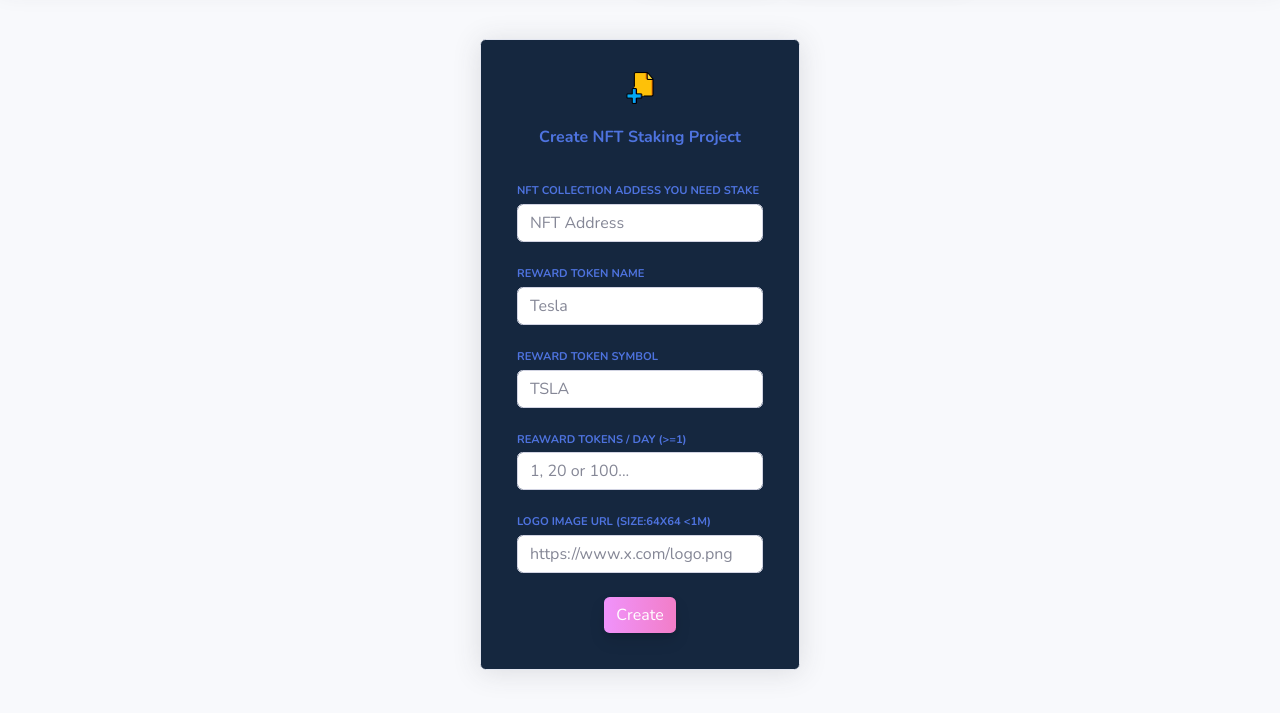
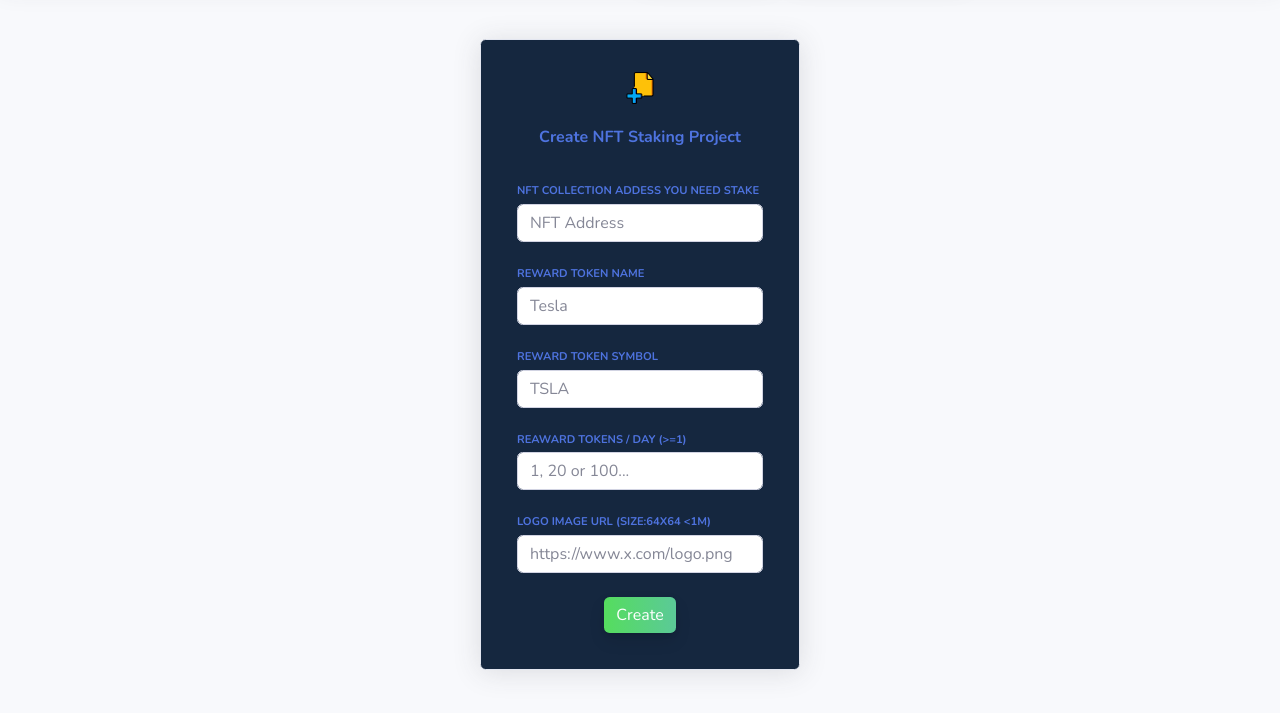
Before and after one commit to yourAlginis/NFTBox-NFT-Staking-Market-Yield-Farming, a website with bundled scripts: page index.html in a window 1280 px wide. Both pictures are taken after a click on the button "Create NFT Staking Project". Shown: the part 87-800 px from the top of the page. Built offline with nearby package versions, Linux system fonts and the light colour scheme.

Commit message:
Update index.html

```diff
--- a/index.html
+++ b/index.html
@@ -29,7 +29,7 @@
       }
       .btn-primary {
       background-color: #2a2a72;
-      background-image: linear-gradient(to right, rgba(240, 147, 251, 1), rgba(245, 87, 108, 1));
+      background-image: linear-gradient(to right, rgba(85, 221, 94, 1), rgba(102, 166, 255, 1));
       }
       .btn-warning {
       background-color: #f8ceec;
```
